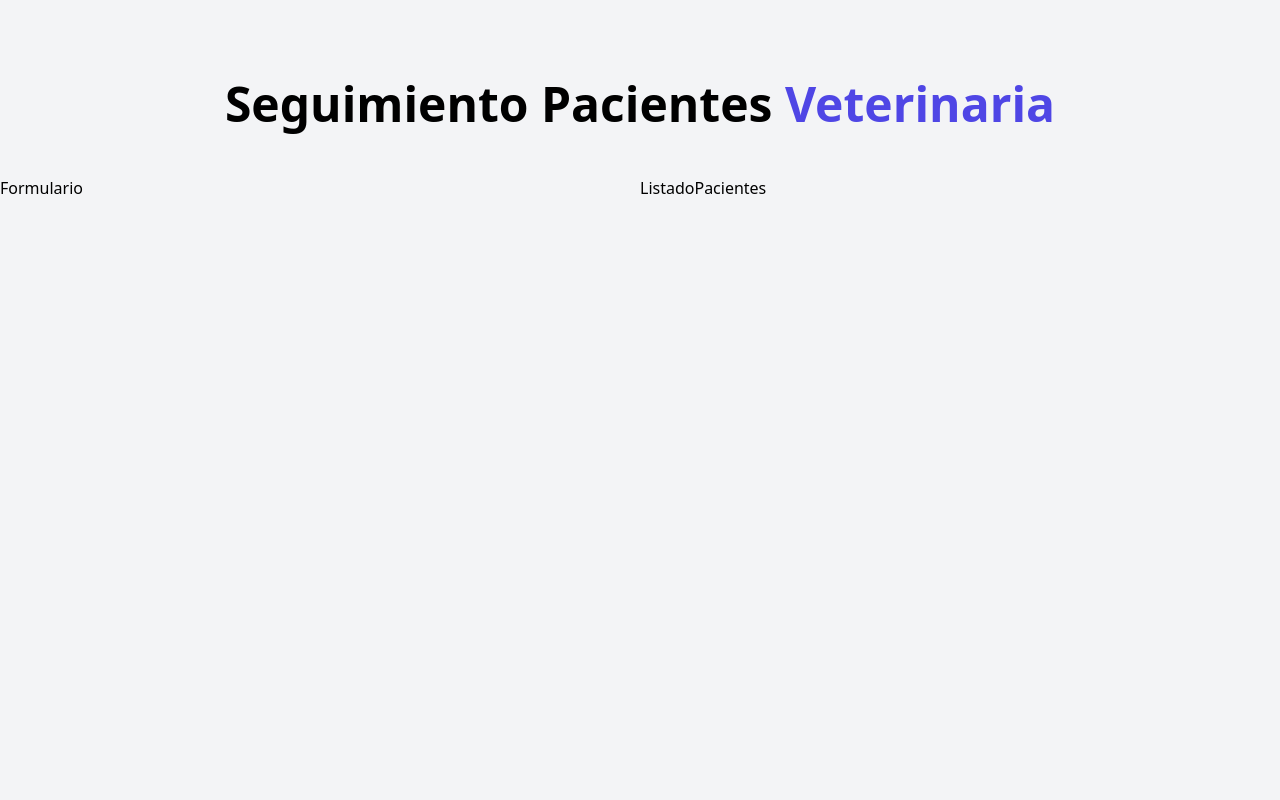
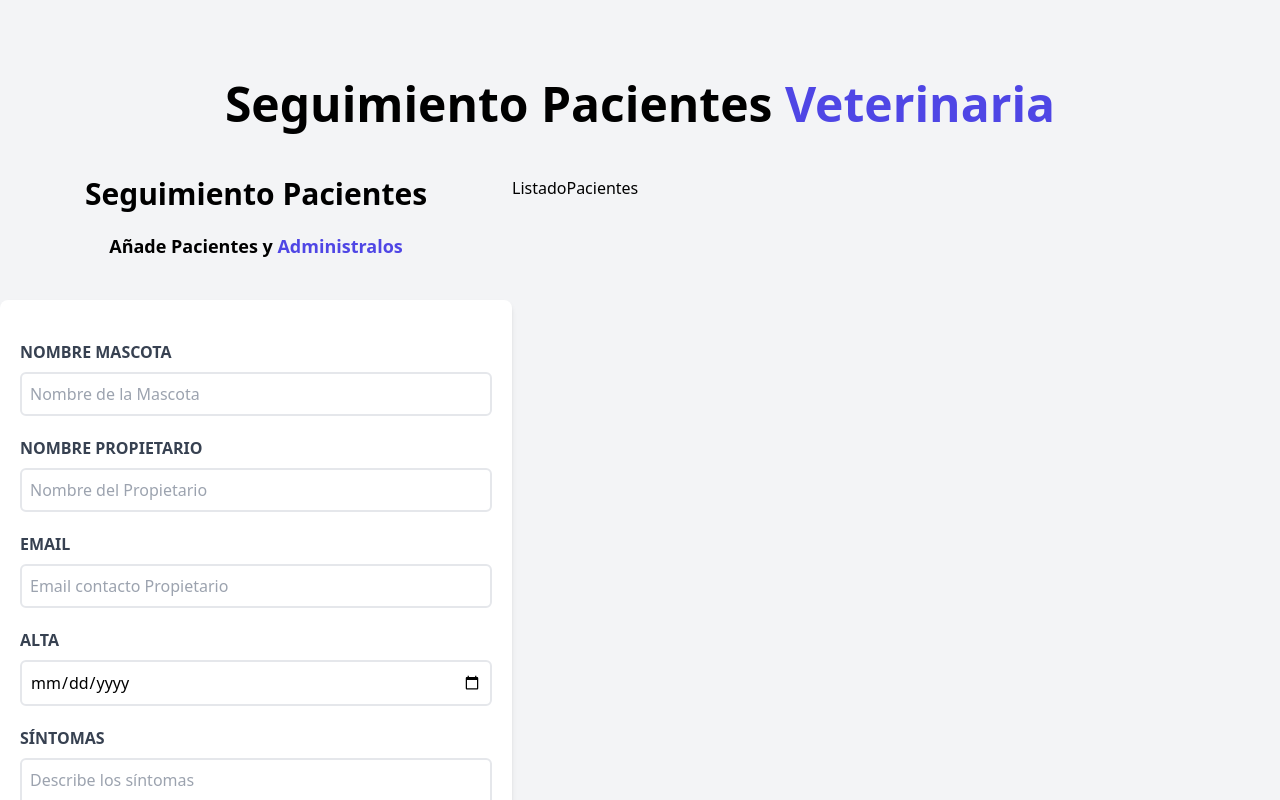
Before and after one commit to borismg04/Admin-Pacientes, a React (Vite) app: page / in a window 1280 px wide. Shown: the top 800 px of the page. Built offline with nearby package versions, Linux system fonts and the light colour scheme.

Commit message:
forma formulario

```diff
--- a/src/App.jsx
+++ b/src/App.jsx
@@ -6,7 +6,7 @@
   return (
     <div className="container mx-auto mt-20">
       <Header />
-      <div className="mt-12 flex">
+      <div className="mt-12 md:flex">
         <Formulario />
         <ListadoPacientes />
       </div>
--- a/src/components/Formulario.jsx
+++ b/src/components/Formulario.jsx
@@ -1,7 +1,77 @@
 const Formulario = () => {
   return (
-    <div className="w-1/2">
-      Formulario
+    <div className="md:w-1/2 lg:w-2/5">
+      <h2 className="font-black text-3xl text-center">Seguimiento Pacientes</h2>
+
+      <p className="text-lg mt-5 text-center mb-10 font-bold">Añade Pacientes y {" "}
+      <span className="text-indigo-600 font-bold ">Administralos</span>
+      </p>
+
+      <form className="bg-white shadow-md rounded-lg py-10 px-5 mb-10">
+        <div className="mb-5">
+          <label htmlFor="mascota" className="block text-gray-700 uppercase font-bold">
+            Nombre Mascota
+          </label>
+          <input
+            id="mascota"
+            type="text"
+            placeholder="Nombre de la Mascota"
+            className="border-2 w-full p-2 mt-2 placeholder-gray-400 rounded-md"
+            />
+        </div>
+
+        <div div className="mb-5">
+          <label htmlFor="propietario" className="block text-gray-700 uppercase font-bold">
+            Nombre Propietario
+          </label>
+          <input
+            id="propietario"
+            type="text"
+            placeholder="Nombre del Propietario"
+            className="border-2 w-full p-2 mt-2 placeholder-gray-400 rounded-md"
+            />
+        </div>
+
+        <div div className="mb-5">
+          <label htmlFor="email" className="block text-gray-700 uppercase font-bold">
+            Email
+          </label>
+          <input
+            id="email"
+            type="email"
+            placeholder="Email contacto Propietario"
+            className="border-2 w-full p-2 mt-2 placeholder-gray-400 rounded-md"
+            />
+        </div>
+
+        <div div className="mb-5">
+          <label htmlFor="alta" className="block text-gray-700 uppercase font-bold">
+            Alta
+          </label>
+          <input
+            id="alta"
+            type="date"
+            className="border-2 w-full p-2 mt-2 placeholder-gray-400 rounded-md"
+            />
+        </div>
+
+        <div div className="mb-5">
+          <label htmlFor="sintomas" className="block text-gray-700 uppercase font-bold">
+            Síntomas
+          </label>
+          <textarea
+            id="sintomas"
+            className="border-2 w-full p-2 mt-2 placeholder-gray-400 rounded-md"
+            placeholder="Describe los síntomas"
+          />
+        </div>
+
+        <input
+          type="submit"
+          className="bg-indigo-600 w-full p-3 text-white uppercase font-bold rounded-md hover:bg-indigo-700 cursor-pointer transition-all"
+          value="Agregar Paciente"
+        />
+      </form>
     </div>
   )
 }
--- a/src/components/ListadoPacientes.jsx
+++ b/src/components/ListadoPacientes.jsx
@@ -1,6 +1,6 @@
 const ListadoPacientes = () => {
   return (
-    <div className="w-1/2">
+    <div className="w-1/2 lg:w-3/5">
       <h2>ListadoPacientes</h2>
     </div>
   )
```
